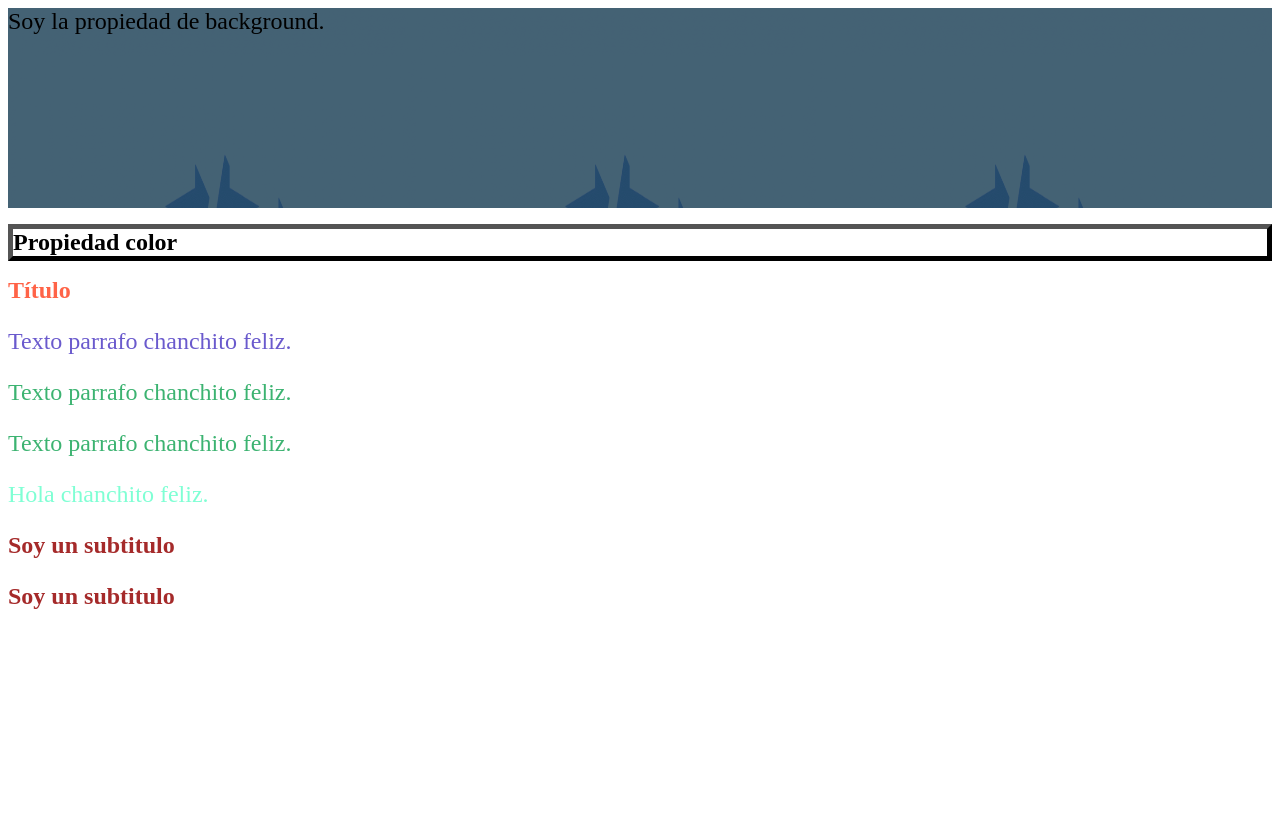
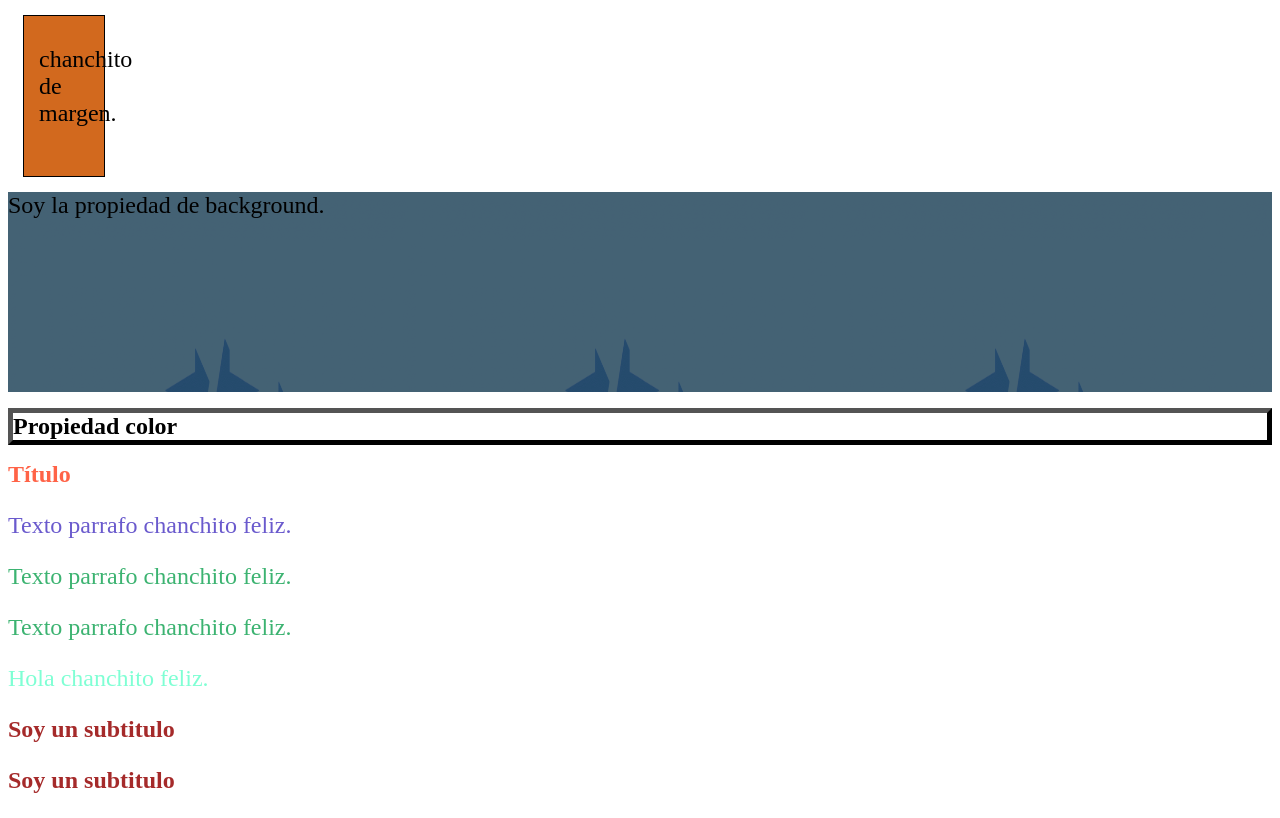
Before and after one commit to josetrespalaciosbedoya/css-practices, a plain HTML site: page index.html in a window 1280 px wide. Drawn offline with Linux system fonts and the light colour scheme.

Commit message:
Practica con padding y margin

```diff
--- a/css/app.css
+++ b/css/app.css
@@ -39,3 +39,12 @@ div h2, div h3{
     background-image: url('../img/dev2.png');
     background-size: 400px 400px;
 }
+
+.margen {
+    background-color: chocolate;
+    margin: 15px;
+    padding: 30px 15px;
+    border: solid 1px black;
+    height: 100px;
+    width: 50px;
+}
--- a/index.html
+++ b/index.html
@@ -4,6 +4,9 @@
     <link rel="stylesheet" href="css/app.css">
 </head>
 <body>
+    <div class="margen">
+        chanchito de margen.
+    </div>
     <article id="fondo">
         Soy la propiedad de background.
     </article>
```
